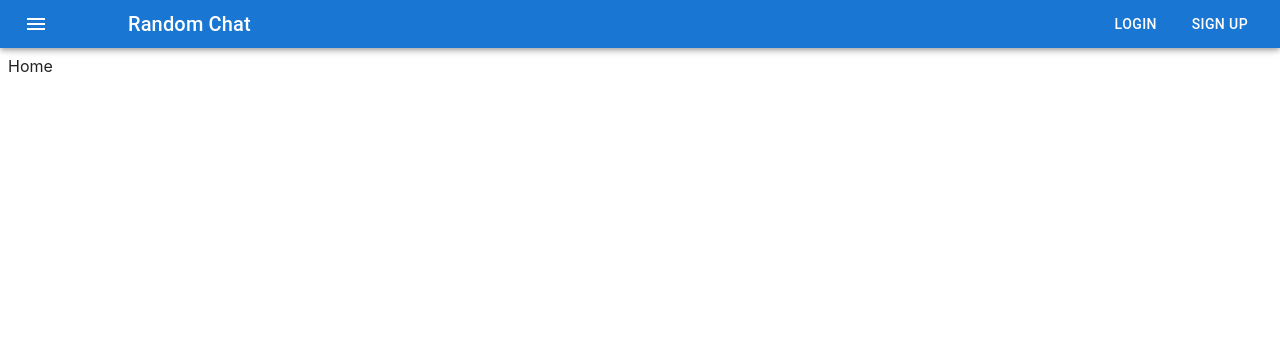
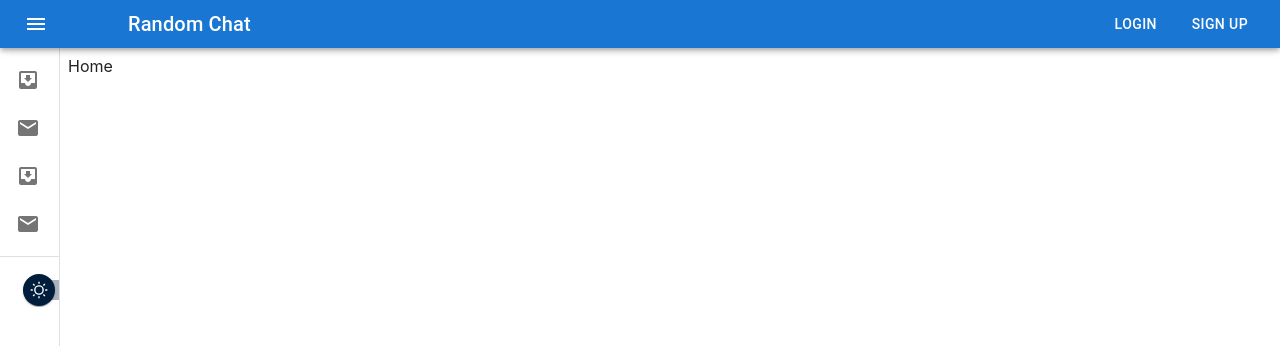
Before and after one commit to jatinag22/random-chat, a React (Create React App) app in the folder packages/frontend/: page / in a window 1280 px wide. Shown: the top 346 px of the page. Built offline with nearby package versions, Linux system fonts and the light colour scheme.

Commit message:
improv: add mini menu drawer variant

```diff
--- a/packages/frontend/src/assets/styles/app.css
+++ b/packages/frontend/src/assets/styles/app.css
@@ -14,7 +14,7 @@ html {
 
 body {
   margin: 0;
-  height: calc(100% - 48px);
+  height: calc(100% - var(--top-bar-height));
   font-family: -apple-system, BlinkMacSystemFont, 'Segoe UI', 'Roboto', 'Oxygen',
     'Ubuntu', 'Cantarell', 'Fira Sans', 'Droid Sans', 'Helvetica Neue',
     sans-serif;
--- a/packages/frontend/src/assets/styles/index.css
+++ b/packages/frontend/src/assets/styles/index.css
@@ -1,2 +1,3 @@
+@import './variables.css';
 @import './app.css';
 @import './scrollbar.css';
--- /dev/null
+++ b/packages/frontend/src/assets/styles/variables.css
@@ -0,0 +1,3 @@
+:root {
+  --top-bar-height: 48px;
+}
--- a/packages/frontend/src/components/NavBar/MenuDrawer.tsx
+++ b/packages/frontend/src/components/NavBar/MenuDrawer.tsx
@@ -1,6 +1,9 @@
 import { SwipeableDrawer, Drawer, useMediaQuery } from '@mui/material';
-import { useTheme } from '@mui/material/styles';
-import { SxProps, Theme } from '@mui/system';
+import {
+  useTheme, styled, CSSObject, Theme,
+} from '@mui/material/styles';
+import { SxProps } from '@mui/system';
+import { fullMenuDrawerWidth, miniMenuDrawerWidth, topBarHeight } from '../../constants';
 import MenuItems from './MenuItems';
 
 type MenuDrawerProps = {
@@ -10,11 +13,44 @@ type MenuDrawerProps = {
 };
 
 const sxProp: SxProps<Theme> = {
+  overflow: 'overlay',
   overflowX: 'hidden',
-  overflow: 'overlay',
-  marginTop: '48px',
-  height: 'calc(100% - 48px)',
+  marginTop: `${topBarHeight}px`,
+  height: `calc(100% - ${topBarHeight}px)`,
 };
+
+const openedMixin = (theme: Theme): CSSObject => ({
+  width: `${fullMenuDrawerWidth}px`,
+  transition: theme.transitions.create('width', {
+    easing: theme.transitions.easing.sharp,
+    duration: theme.transitions.duration.enteringScreen,
+  }),
+});
+
+const closedMixin = (theme: Theme): CSSObject => ({
+  transition: theme.transitions.create('width', {
+    easing: theme.transitions.easing.sharp,
+    duration: theme.transitions.duration.leavingScreen,
+  }),
+  width: `${miniMenuDrawerWidth}px`,
+});
+
+const DesktopDrawer = styled(Drawer, { shouldForwardProp: (prop) => prop !== 'open' })(
+  ({ theme, open }) => ({
+    width: `${fullMenuDrawerWidth}px`,
+    flexShrink: 0,
+    whiteSpace: 'nowrap',
+    boxSizing: 'border-box',
+    ...(open && {
+      ...openedMixin(theme),
+      '& .MuiDrawer-paper': openedMixin(theme),
+    }),
+    ...(!open && {
+      ...closedMixin(theme),
+      '& .MuiDrawer-paper': closedMixin(theme),
+    }),
+  }),
+);
 
 const MenuDrawer = ({ open, onClose, onOpen }: MenuDrawerProps) => {
   const theme = useTheme();
@@ -33,14 +69,14 @@ const MenuDrawer = ({ open, onClose, onOpen }: MenuDrawerProps) => {
           <MenuItems />
         </SwipeableDrawer>
       ) : (
-        <Drawer
+        <DesktopDrawer
           anchor="left"
           open={open}
-          variant="persistent"
+          variant="permanent"
           PaperProps={{ sx: sxProp }}
         >
           <MenuItems />
-        </Drawer>
+        </DesktopDrawer>
       )}
     </>
   );
--- a/packages/frontend/src/components/NavBar/MenuItems.tsx
+++ b/packages/frontend/src/components/NavBar/MenuItems.tsx
@@ -6,10 +6,7 @@ import MailIcon from '@mui/icons-material/Mail';
 import DarkModeSwitch from './DarkModeSwitch';
 
 const MenuItems = () => (
-  <Box
-    sx={{ width: 250 }}
-    role="presentation"
-  >
+  <Box role="presentation">
     <List>
       {['Inbox', 'Starred', 'Send email', 'Drafts'].map((text, index) => (
         <ListItem button key={text}>
--- /dev/null
+++ b/packages/frontend/src/constants/app.ts
@@ -0,0 +1,3 @@
+export const topBarHeight = 48;
+export const miniMenuDrawerWidth = 60;
+export const fullMenuDrawerWidth = 240;
--- /dev/null
+++ b/packages/frontend/src/constants/index.ts
@@ -0,0 +1 @@
+export * from './app';
--- a/packages/frontend/src/routes/AppRoutes.tsx
+++ b/packages/frontend/src/routes/AppRoutes.tsx
@@ -6,6 +6,7 @@ import { Paper } from '@mui/material';
 import routes from '.';
 import NavBar from '../components/NavBar';
 import { useAppSelector } from '../redux/hooks';
+import { fullMenuDrawerWidth, miniMenuDrawerWidth } from '../constants';
 
 type RenderComponentProps = {
   component: React.ComponentType,
@@ -24,12 +25,14 @@ const Main = styled(Box, { shouldForwardProp: (prop) => prop !== 'open' })<{
     duration: theme.transitions.duration.leavingScreen,
   }),
   marginLeft: 0,
-  [theme.breakpoints.up('sm')]: (open && {
+  [theme.breakpoints.up('sm')]: (open ? {
     transition: theme.transitions.create('margin', {
       easing: theme.transitions.easing.easeOut,
       duration: theme.transitions.duration.enteringScreen,
     }),
-    marginLeft: '250px',
+    marginLeft: `${fullMenuDrawerWidth}px`,
+  } : {
+    marginLeft: `${miniMenuDrawerWidth}px`,
   }),
 }));
 
```
